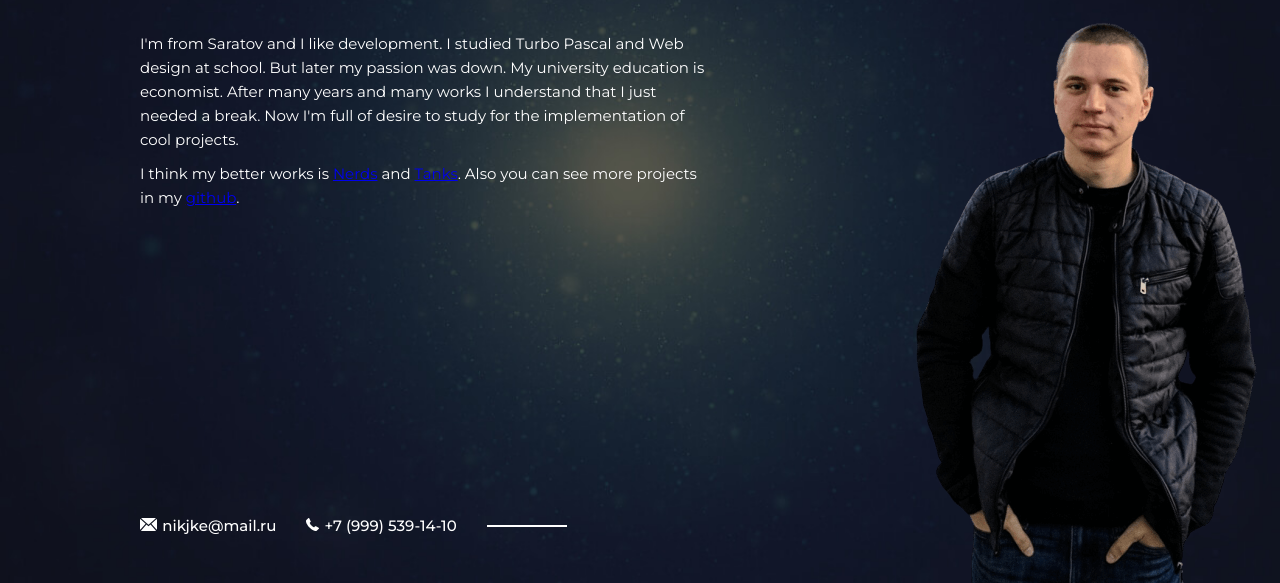
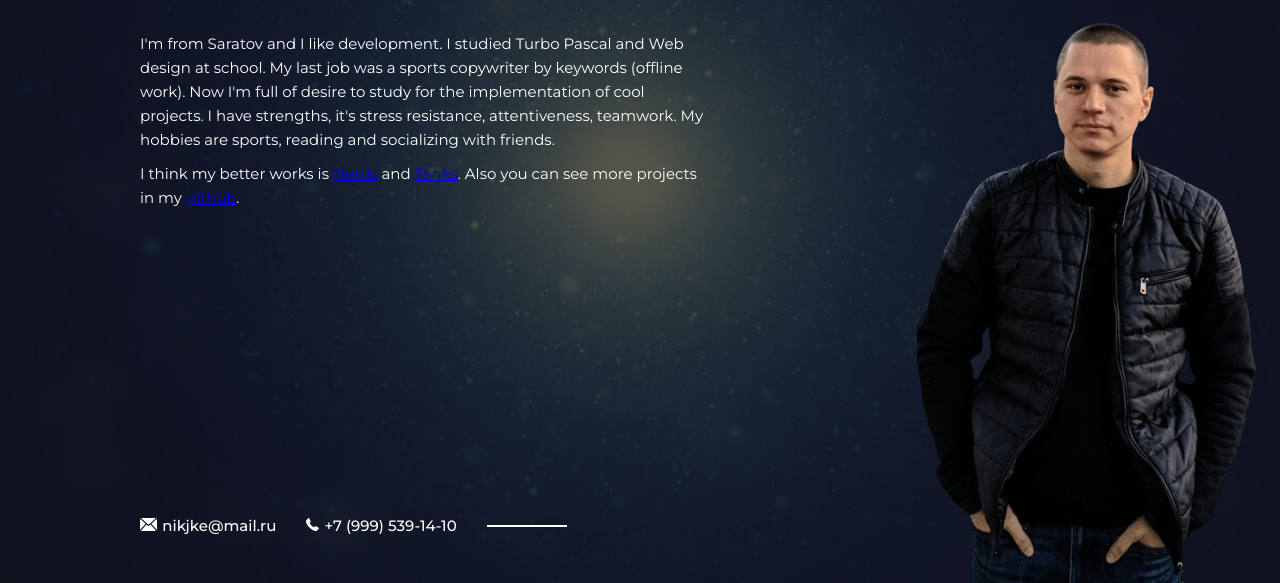
Before and after one commit to nikjke/Portfolio, a plain HTML site: page about.html in a window 1280 px wide. Shown: the part 217-800 px from the top of the page. Drawn offline with Linux system fonts and the light colour scheme.

Commit message:
rewrite paragraph

```diff
--- a/about.html
+++ b/about.html
@@ -37,9 +37,9 @@
 
                 <div class="text">
                     <p>
-                        I'm from Saratov and I like development. I studied Turbo Pascal and Web design at school. But later my passion was down.
-                        My university education is economist. After many years and many works I understand that I just needed a break.
-                        Now I'm full of desire to study for the implementation of cool projects.
+                        I'm from Saratov and I like development. I studied Turbo Pascal and Web design at school. My last job was a sports copywriter by keywords (offline work).
+                        Now I'm full of desire to study for the implementation of cool projects. I have strengths, it's stress resistance, attentiveness, teamwork.
+                        My hobbies are sports, reading and socializing with friends.
                     </p>
                     <p>
                         I think my better works is <a href="https://nikjke.github.io/Nerds/">Nerds</a> and <a href="https://nikjke.github.io/Tanks/">Tanks</a>.
```
Also changed, not shown: index.html (+1 -1 lines).
